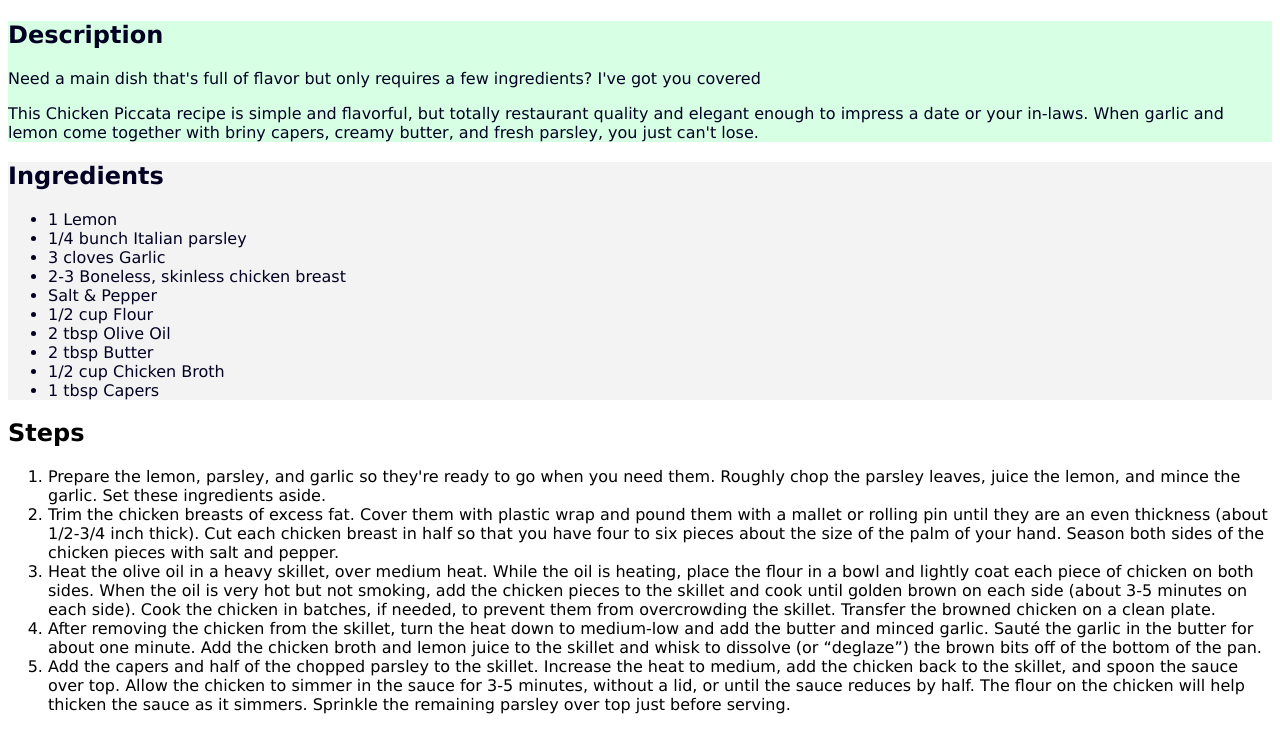
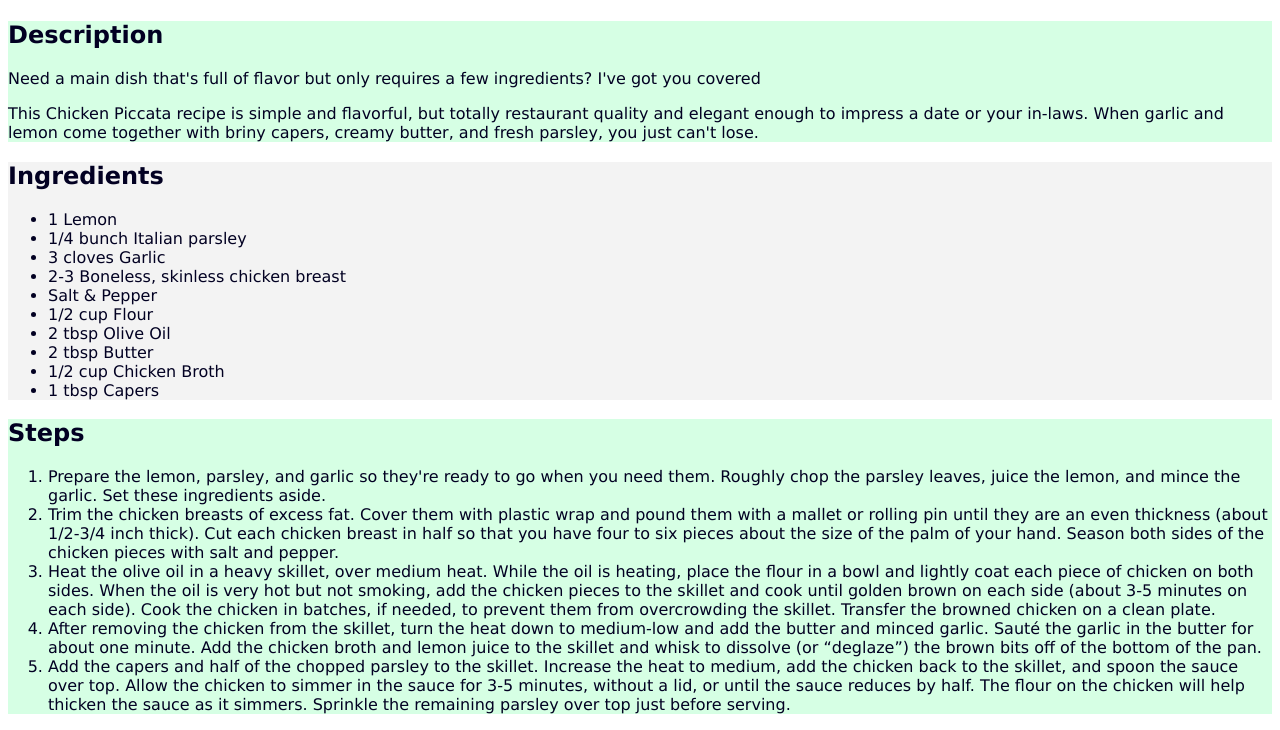
Before and after one commit to jbsaw/odin-recipes, a plain HTML site: page recipes/piccata.html in a window 1280 px wide. Shown: the part 589-1319 px from the top of the page. Drawn offline with Linux system fonts and the light colour scheme.

Commit message:
Add .steps class div to same style as .description

```diff
--- a/styles.css
+++ b/styles.css
@@ -18,7 +18,8 @@ img {
     background-color: rgb(214, 255, 228);
 }
 
-.description {
+.description,
+.steps {
     background-color:rgb(214, 255, 228);
     color:rgb(2, 0, 34);
 }
```
